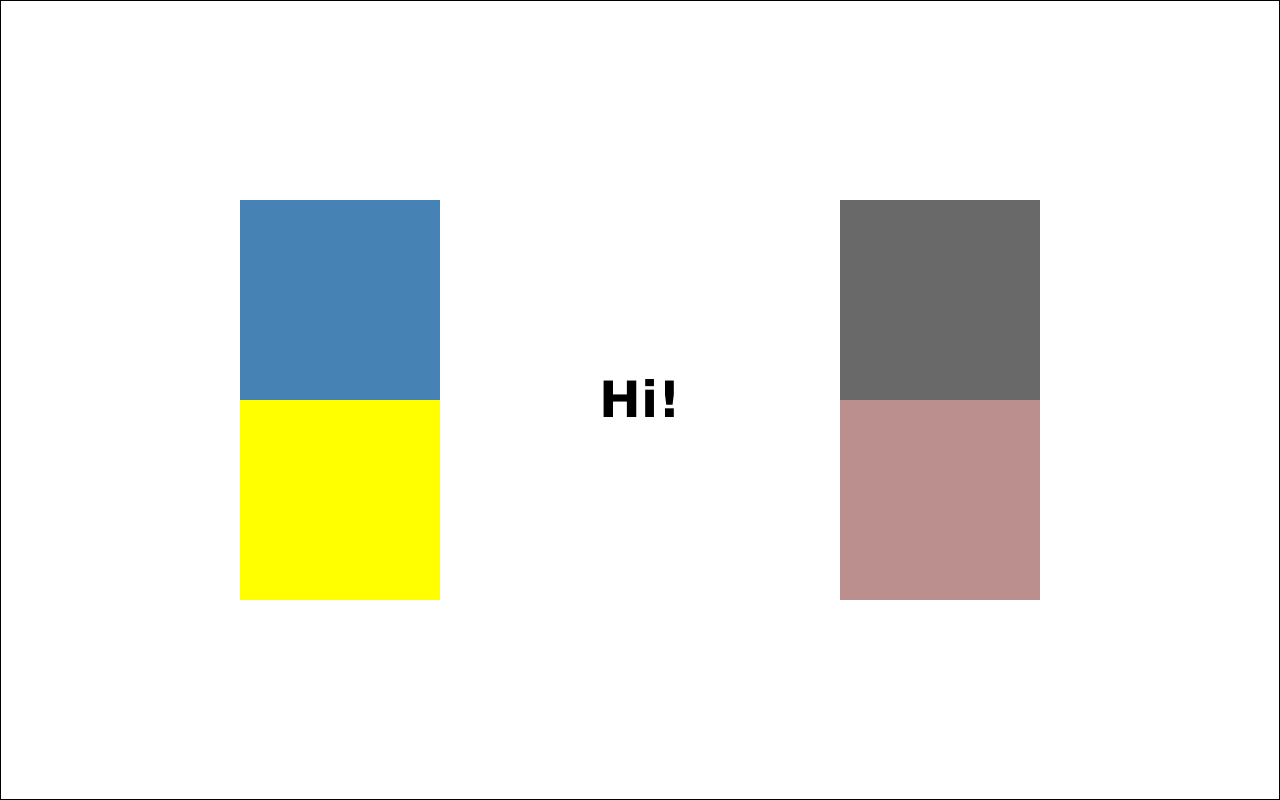
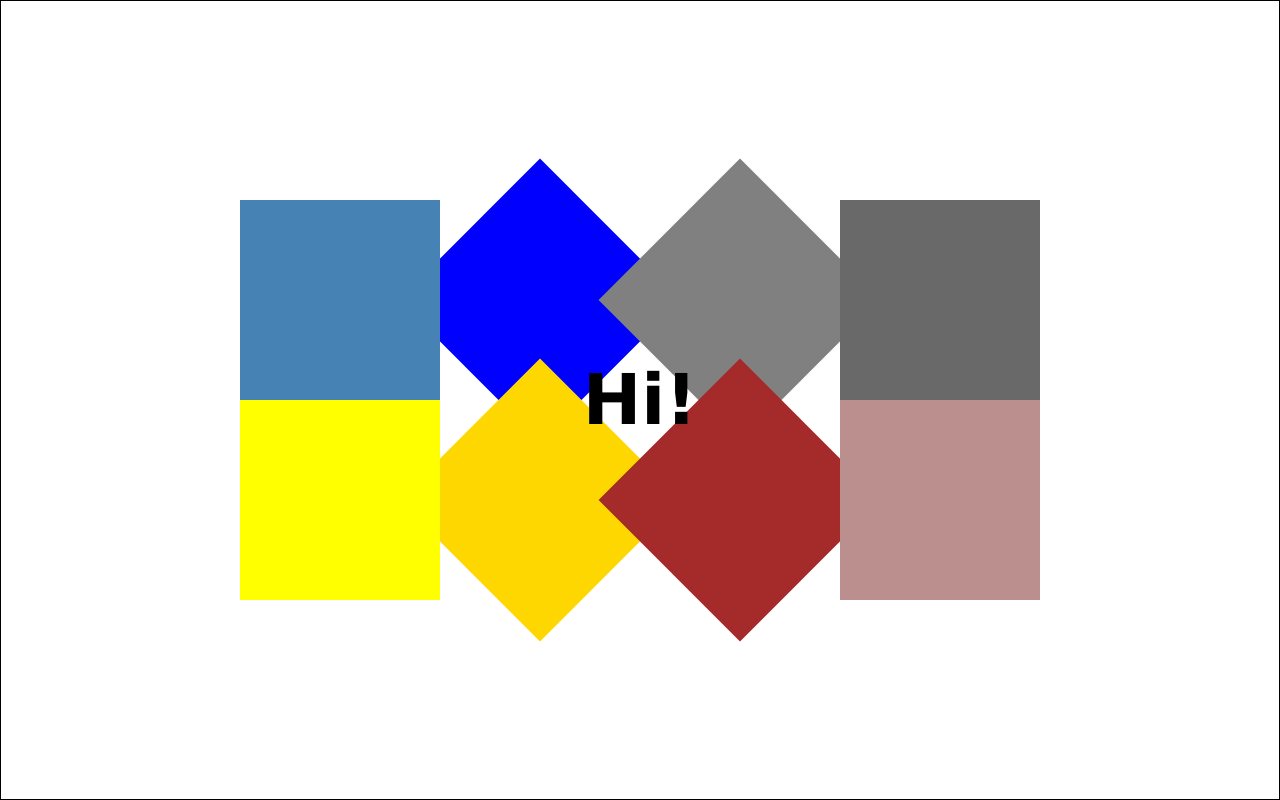
Before and after one commit to FbW-22-E04/uib-interactions-secret-unfolds-xstartstaticx, a plain HTML site: page index.html in a window 1280 px wide. Drawn offline with Linux system fonts and the light colour scheme.

Commit message:
added bonus boxes

```diff
--- a/index.html
+++ b/index.html
@@ -10,6 +10,12 @@
   <body>
     <div class="flex-container">
       <section>
+        <div class="box box--blue"></div>
+        <div class="box box--gray"></div>
+        <div class="box box--gold"></div>
+        <div class="box box--brown"></div>
+      </section>
+      <section>
         <h1>Hi!</h1>
       </section>
       <section>
--- a/style.css
+++ b/style.css
@@ -25,7 +25,7 @@ section {
   position: absolute;
 }
 h1 {
-  font-size: 5rem;
+  font-size: 7rem;
   align-self: center;
   margin: auto;
   /* z-index: 2; */
@@ -61,3 +61,22 @@ h1 {
 .flex-container:hover .box--yellow {
   transform: translateX(-200px) rotate(-90deg);
 }
+/* BONUS */
+.box--blue {
+  background-color: blue;
+}
+.box--gray {
+  background-color: gray;
+}
+.box--gold {
+  background-color: gold;
+}
+.box--brown {
+  background-color: brown;
+}
+.flex-container:hover .box--blue,
+.flex-container:hover .box--gray,
+.flex-container:hover .box--gold,
+.flex-container:hover .box--brown {
+  transform: rotate(315deg);
+}
```
